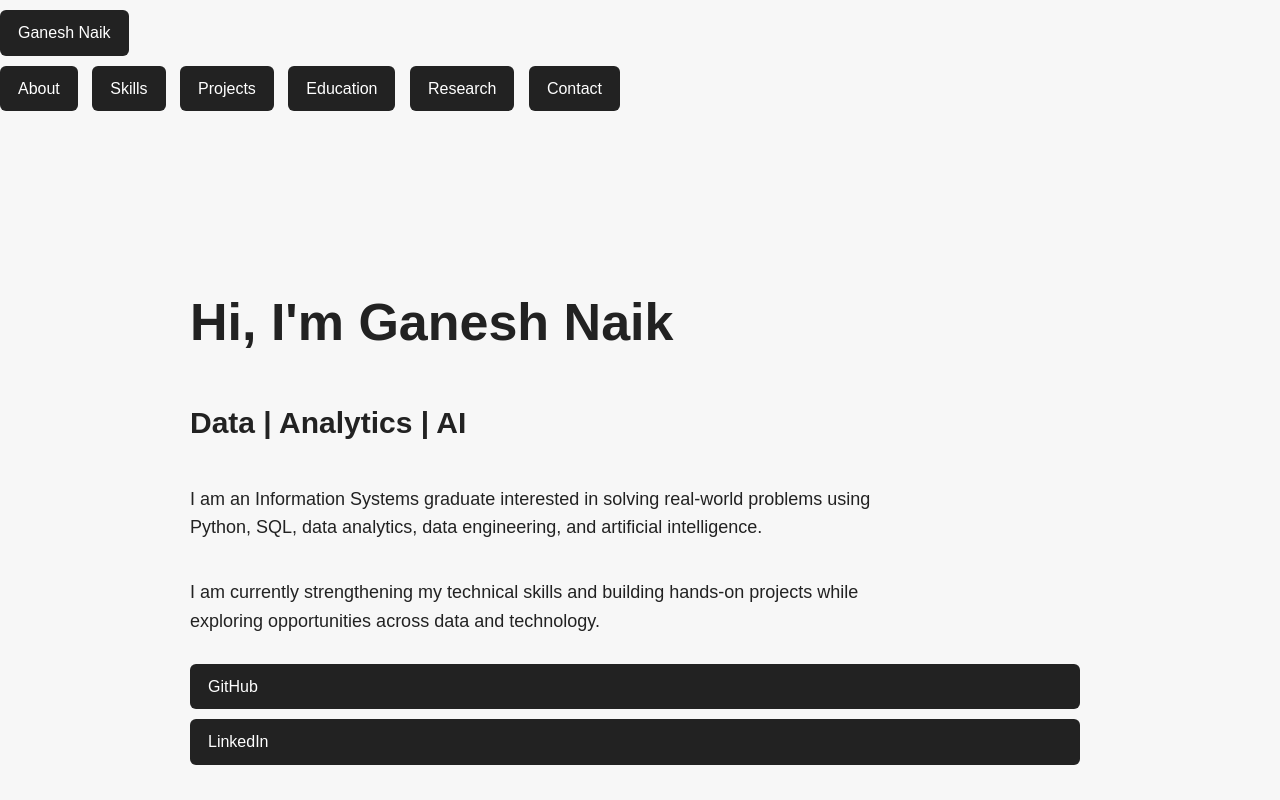
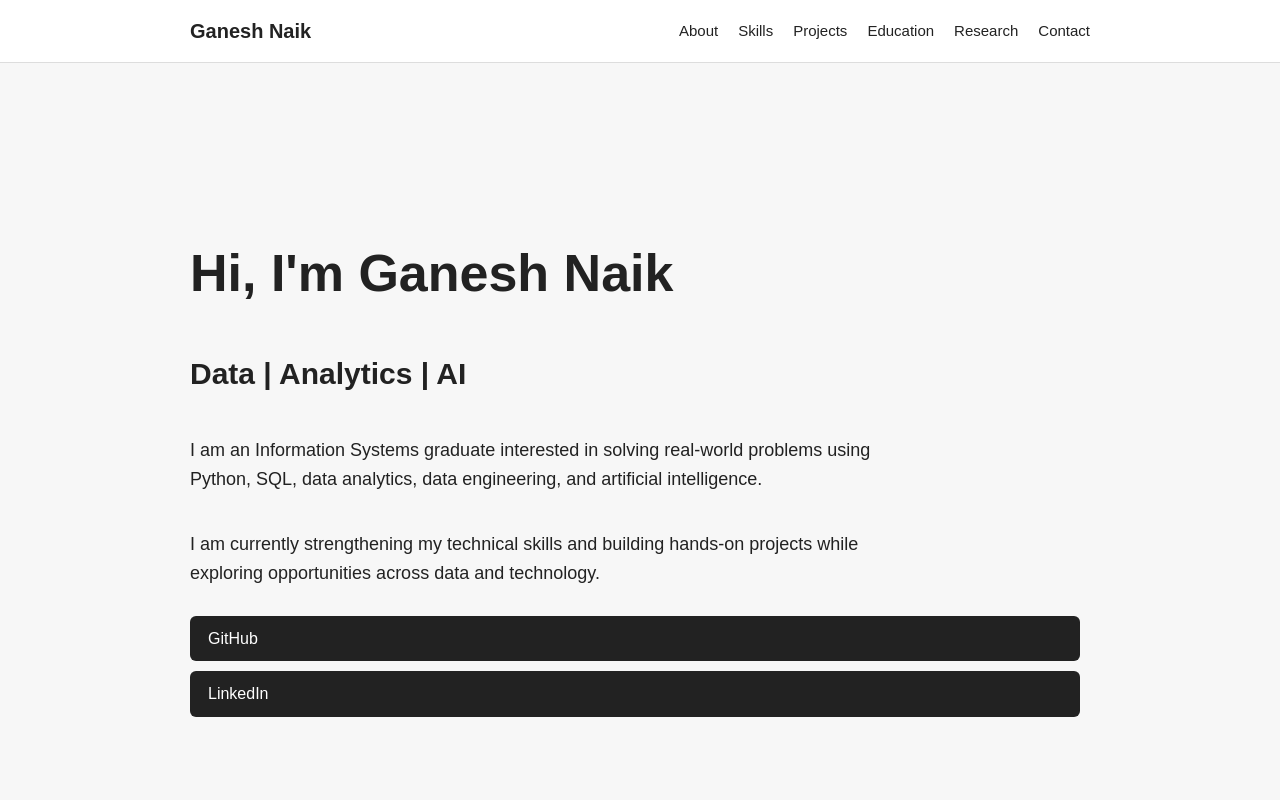
Before and after one commit to gnaik15/gnaik15.github.io, a plain HTML site: page index.html in a window 1280 px wide. Shown: the top 800 px of the page. Drawn offline with Linux system fonts and the light colour scheme.

Commit message:
Style navigation bar

```diff
--- a/style.css
+++ b/style.css
@@ -62,3 +62,47 @@ ul {
 #research {
     background-color: #ffffff;
 }
+
+nav {
+    background-color: #ffffff;
+    border-bottom: 1px solid #dddddd;
+    position: sticky;
+    top: 0;
+    z-index: 1000;
+}
+
+.nav-container {
+    max-width: 900px;
+    margin: 0 auto;
+    padding: 15px 30px;
+    display: flex;
+    justify-content: space-between;
+    align-items: center;
+}
+
+nav a {
+    background: none;
+    color: #222222;
+    padding: 0;
+    margin: 0;
+    border-radius: 0;
+}
+
+nav a:hover {
+    background: none;
+    color: #666666;
+}
+
+.logo {
+    font-size: 20px;
+    font-weight: bold;
+}
+
+.nav-links {
+    display: flex;
+    gap: 20px;
+}
+
+.nav-links a {
+    font-size: 15px;
+}
```
